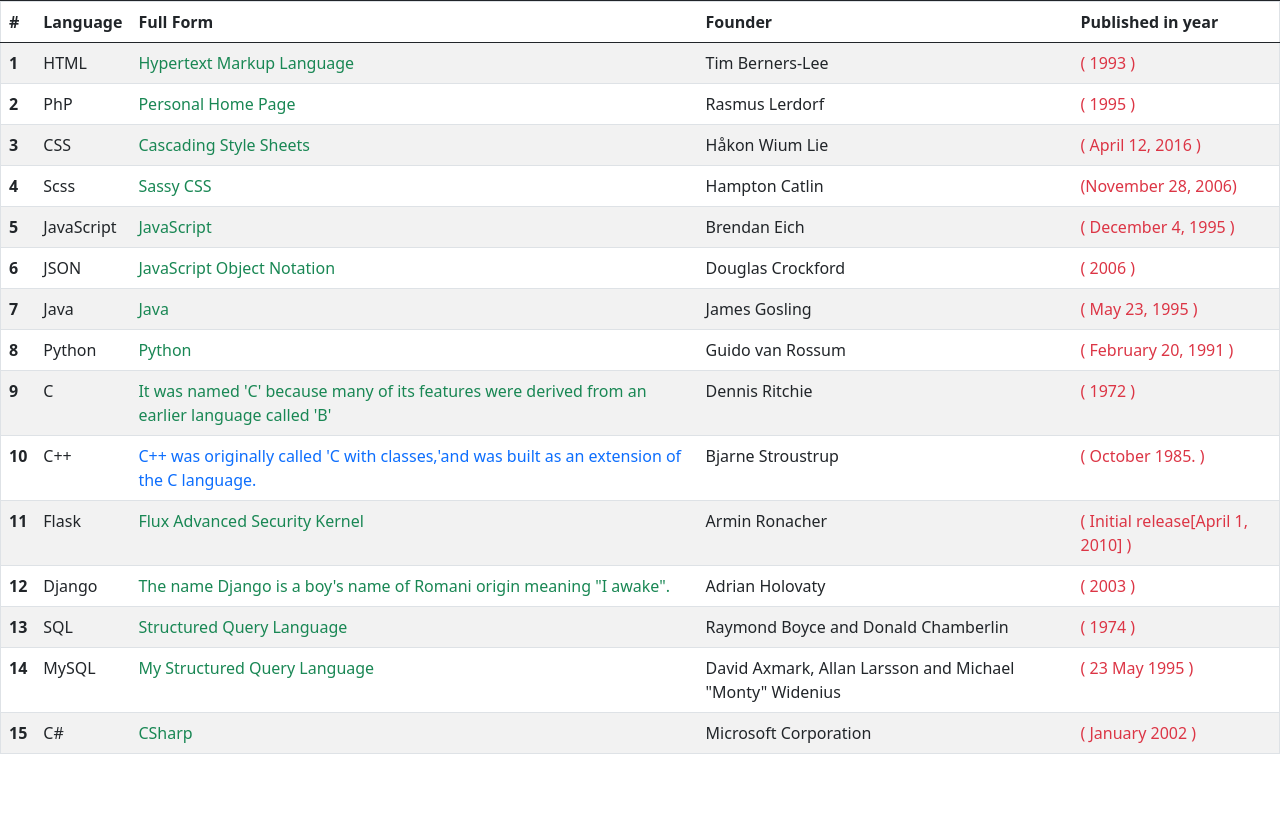
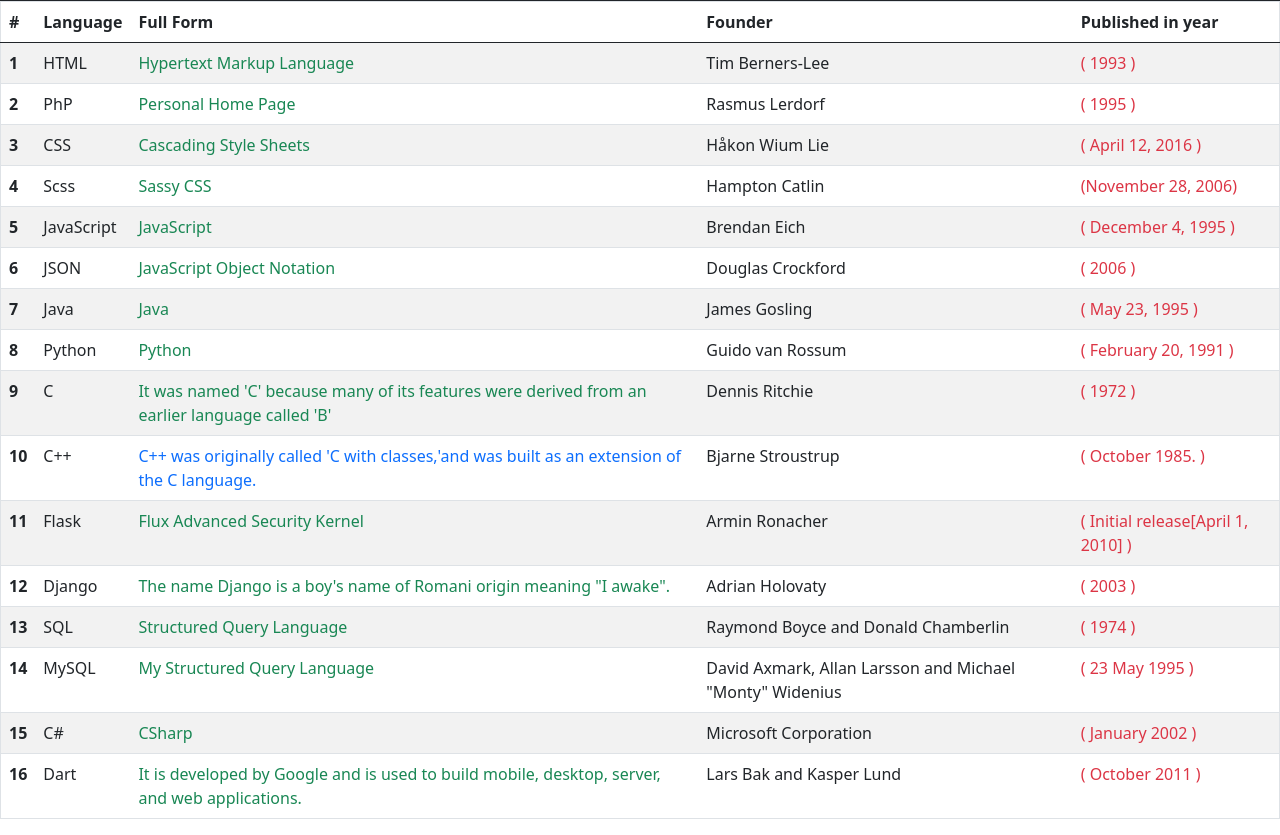
Before and after one commit to Lakshyakumar266/about-anguages, a plain HTML site: page index.html in a window 1280 px wide. Shown: the part 95-930 px from the top of the page. Before the commit the page ends 865 px from the top, so only its background shows below. Drawn offline with nearby package versions, Linux system fonts and the light colour scheme.

Commit message:
initial commit

```diff
--- a/index.html
+++ b/index.html
@@ -164,6 +164,13 @@
                 <td>Microsoft Corporation</td>
                 <td class="text-danger">( January 2002 )</td>
             </tr>
+            <tr>
+                <th scope="row">16</th>
+                <td>Dart</td>
+                <td class="text-success">It is developed by Google and is used to build mobile, desktop, server, and web applications.</td>
+                <td>Lars Bak and Kasper Lund</td>
+                <td class="text-danger">( October 2011 )</td>
+            </tr>
         </tbody>
     </table>
 </body>
```
